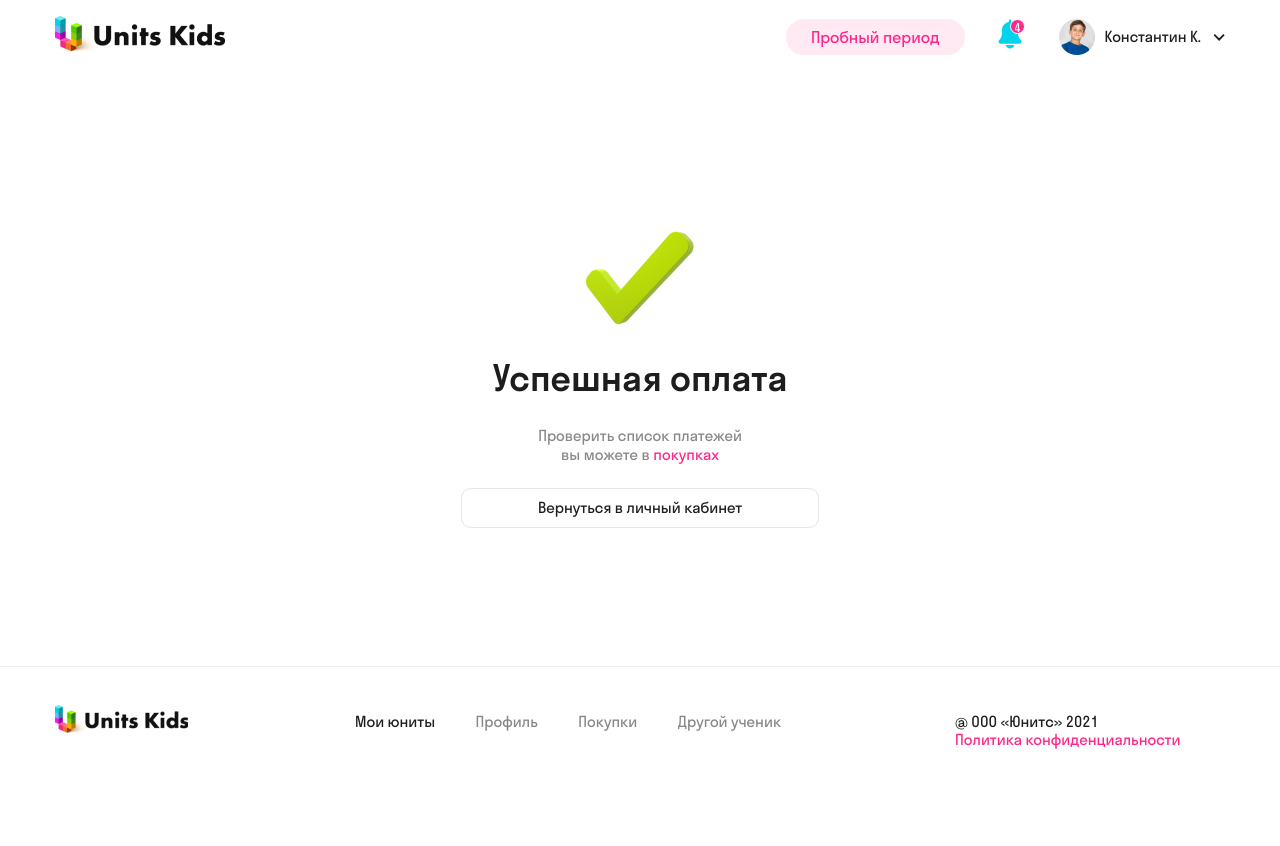
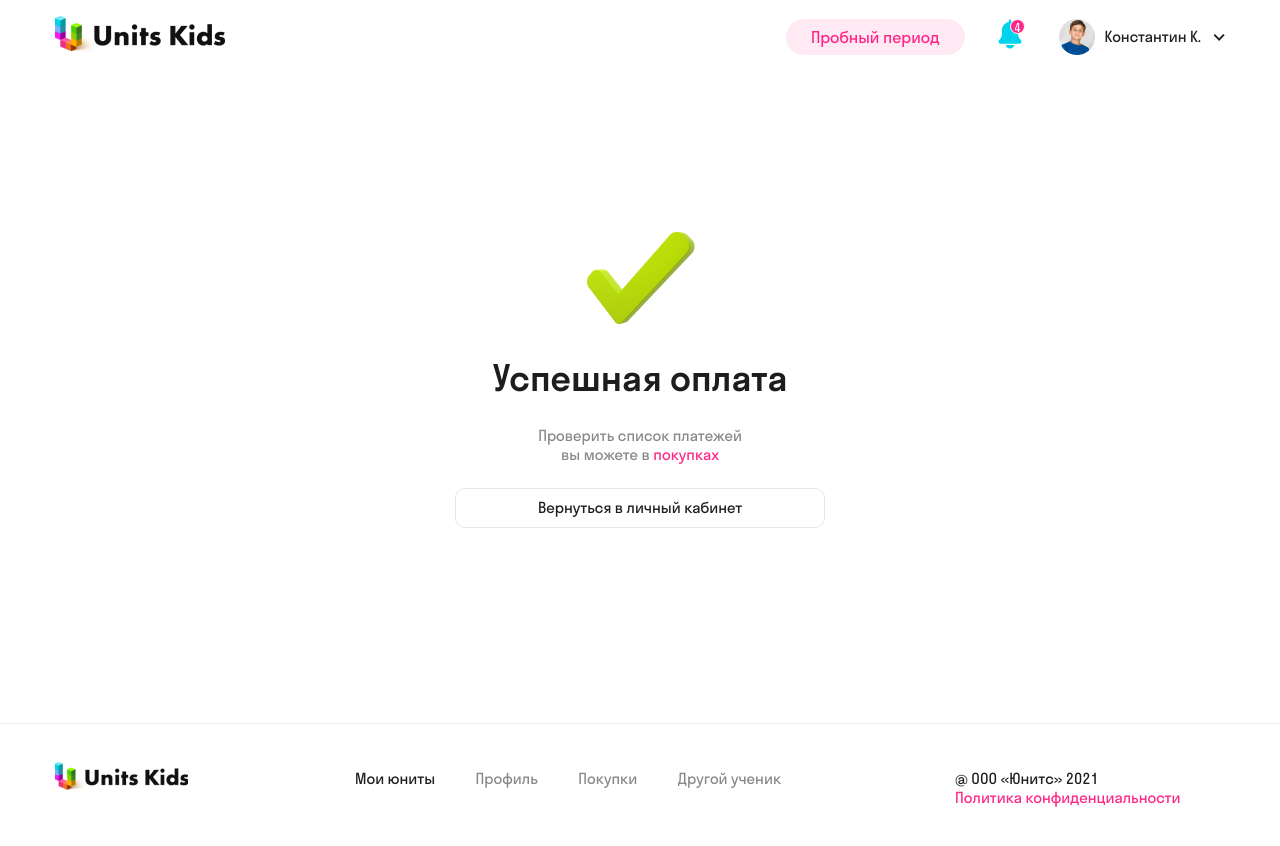
Before and after one commit to marttynenko/unitskids, a website: page src/successful-payment.html in a window 1280 px wide. Before the commit the page ends 800 px from the top, so only its background shows below. Drawn offline with nearby package versions, Linux system fonts and the light colour scheme; files that its build step writes are made by us from their sources.

Commit message:
fix: minor fixes

```diff
--- a/src/styles/payments.less
+++ b/src/styles/payments.less
@@ -1,15 +1,18 @@
 
 
-.wrap-payment {
+.page-alert {
+    max-width: 370px;
     display: flex;
     flex-direction: column;
     align-items: center;
     justify-content: center;
-    margin-top: 125px;
-    .payment-image {
+    margin: 125px auto;
+    &-icon {
+        width: 113px;
+        height: 113px;
         margin: 0 0 20px;
     }
-    .payment-text {
+    &-text {
         height: 36px;
         margin-bottom: 15px;
         color: @font_light;
@@ -17,7 +20,5 @@
         text-align: center;
         margin-bottom: 25px;
     }
-    .ui-btn {
-        padding: 0 76px;
-    }
+
 }
--- a/src/successful-payment.html
+++ b/src/successful-payment.html
@@ -1,14 +1,14 @@
 <!--#include file="inc-header.html"-->
 
-<div class="wrap-payment">
-    <img src="images/successful_payment.png" alt="successful payment" class="payment-image">
+<div class="page-alert">
+    <div class="page-alert-icon">
+        <img src="images/successful_payment.png" srcset="images/successful_payment@2x.png" alt="successful payment">
+    </div>
     <p class="ui-title">Успешная оплата</p>
-    <p class="payment-text">Проверить список платежей вы можете в <a href="/"> покупках</a></p>
-    <a href="/" class="ui-btn ui-btn-bordered">Вернуться в личный кабинет</a>
+    <p class="page-alert-text">Проверить список платежей вы можете в <a href="/"> покупках</a></p>
+    <a href="/" class="ui-btn ui-btn-bordered ui-btn-block">Вернуться в личный кабинет</a>
 </div>
 
 
 
-
-
 <!--#include file="inc-footer.html"-->
```
Also changed, not shown: src/css/main.css, src/images/successful_payment@2x.png (added), src/images/unsuccessful_payment2x.png (added).
